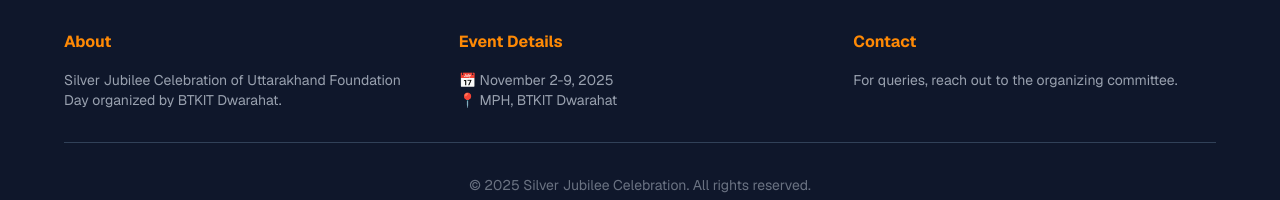
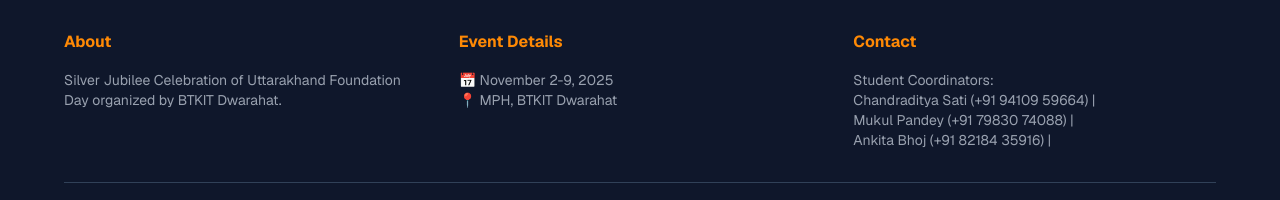
Before and after one commit to ayushsaini7717/Cultural-event, a Next.js app: page / in a window 1280 px wide. Shown: the part 1616-1816 px from the top of the page. Built offline with nearby package versions, Linux system fonts and the light colour scheme.

Commit message:
updated contact info

```diff
--- a/components/footer.tsx
+++ b/components/footer.tsx
@@ -16,7 +16,12 @@ export function Footer() {
           </div>
           <div>
             <h3 className="text-orange-400 font-bold mb-4">Contact</h3>
-            <p className="text-gray-400 text-sm">For queries, reach out to the organizing committee.</p>
+            <p className="text-gray-400 text-sm">Student Coordinators:
+              <br />
+              Chandraditya Sati (+91 94109 59664) | <br />
+              Mukul Pandey (+91 79830 74088) | <br />
+              Ankita Bhoj (+91 82184 35916) | <br />
+              </p>
           </div>
         </div>
         <div className="border-t border-slate-700 pt-8 text-center text-gray-500 text-sm">
```
